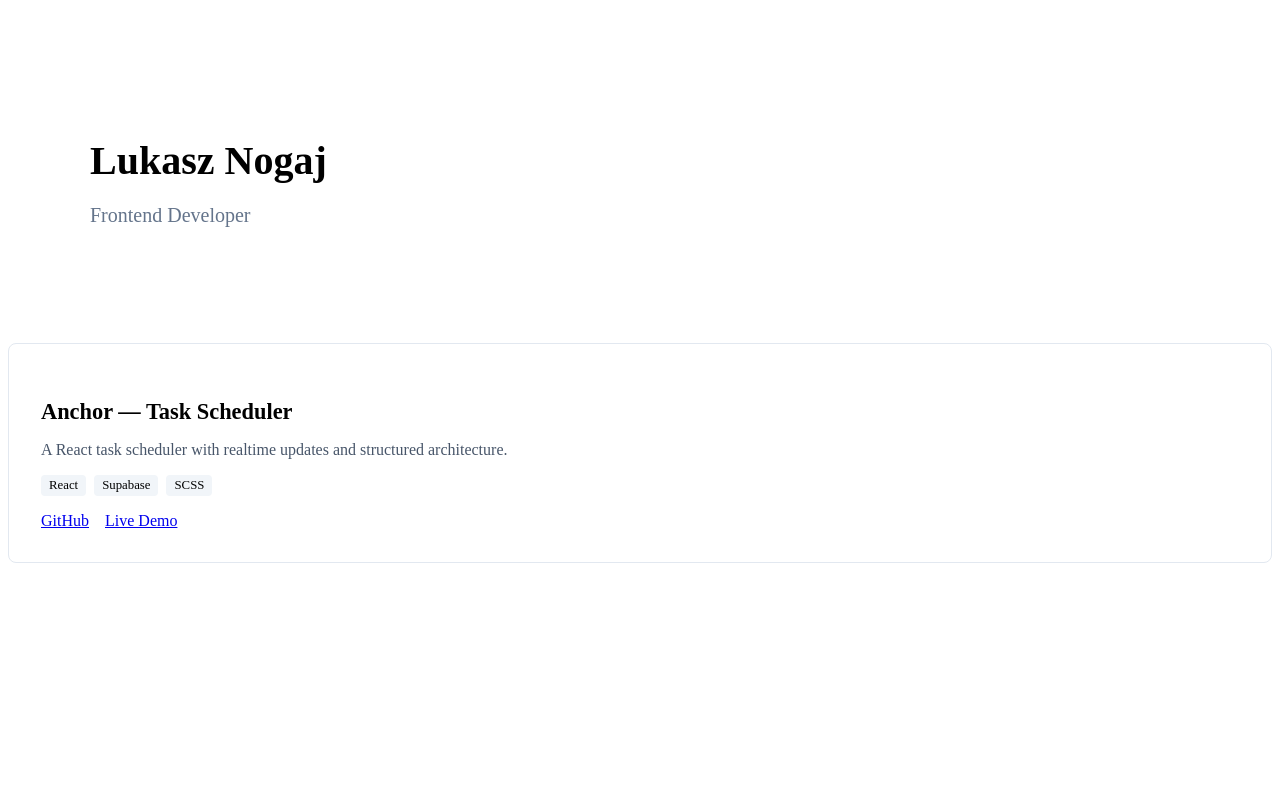
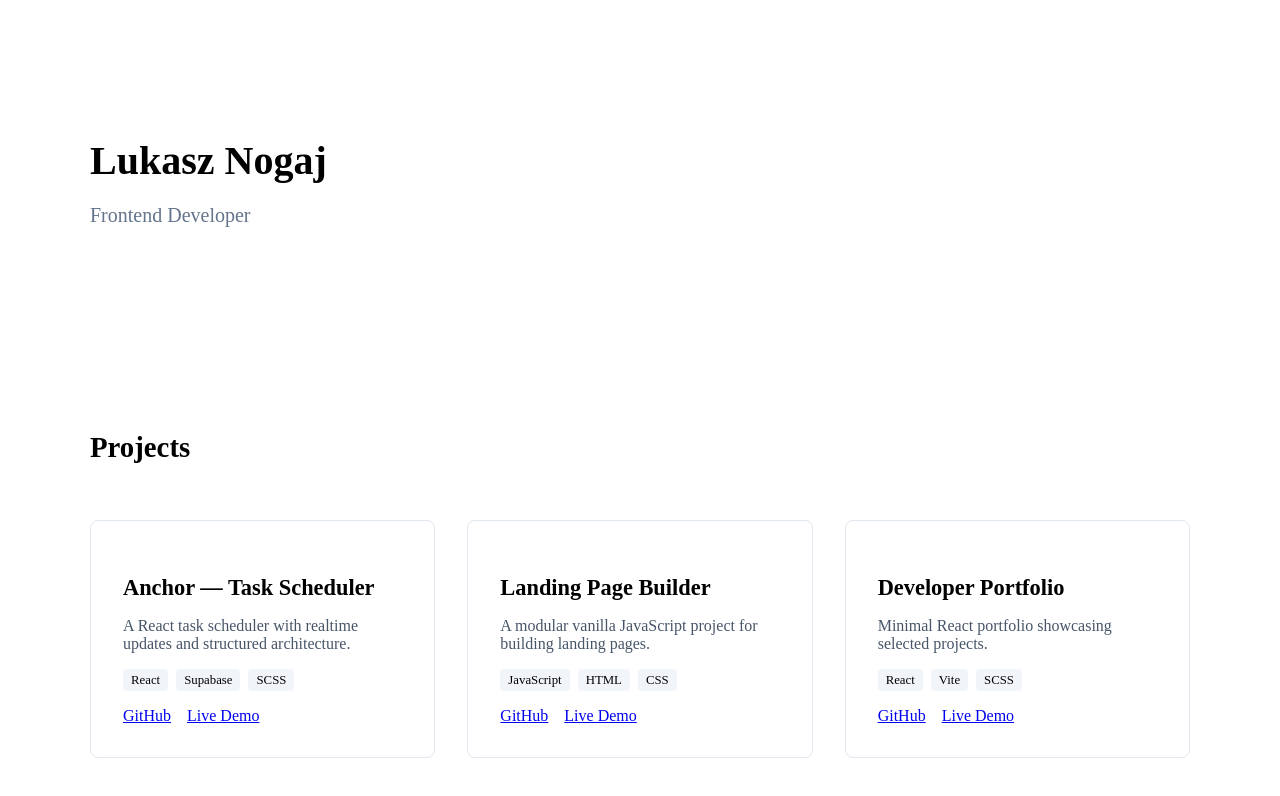
Before and after one commit to lukanogaj/portfolio, a React (Vite) app: page / in a window 1280 px wide. Shown: the top 796 px of the page. Built offline with nearby package versions, Linux system fonts and the light colour scheme.

Commit message:
feat: implement Projects section with grid layout and project cards

```diff
--- a/src/App.jsx
+++ b/src/App.jsx
@@ -1,11 +1,11 @@
 import Hero from "./sections/Hero/Hero";
-import ProjectCard from "./components/ProjectCard/ProjectCard";
-import { projects } from "./data/projects";
+import Projects from "./sections/Projects/Projects";
+
 const App = () => {
 	return (
 		<>
 			<Hero />
-			<ProjectCard project={projects[0]} />
+			<Projects />
 		</>
 	);
 };
--- /dev/null
+++ b/src/sections/Projects/Projects.jsx
@@ -0,0 +1,27 @@
+import styles from "./Projects.module.scss";
+import Container from "../../components/Container/Container";
+import ProjectCard from "../../components/ProjectCard/ProjectCard";
+import { projects } from "../../data/projects";
+
+const Projects = () => {
+	return (
+		<section className={styles.projectsSection}>
+			<Container>
+				<div className={styles.projectsContent}>
+					<h2 className={styles.projectsTitle}>Projects</h2>
+
+					<div className={styles.projectsGrid}>
+						{projects.map((project) => (
+							<ProjectCard
+								key={project.id}
+								project={project}
+							/>
+						))}
+					</div>
+				</div>
+			</Container>
+		</section>
+	);
+};
+
+export default Projects;
--- /dev/null
+++ b/src/sections/Projects/Projects.module.scss
@@ -0,0 +1,20 @@
+.projectsSection {
+	padding: 4rem 0;
+}
+
+.projectsContent {
+	display: flex;
+	flex-direction: column;
+	gap: 2rem;
+}
+
+.projectsTitle {
+	font-size: 1.8rem;
+	font-weight: 600;
+}
+
+.projectsGrid {
+	display: grid;
+	grid-template-columns: repeat(auto-fit, minmax(320px, 1fr));
+	gap: 2rem;
+}
```
